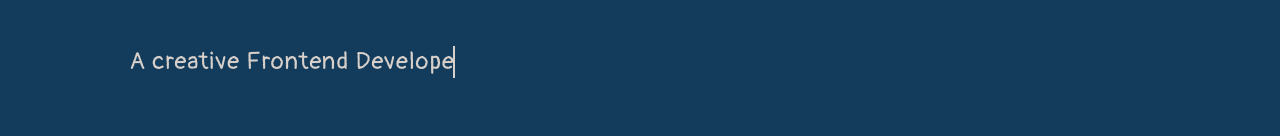
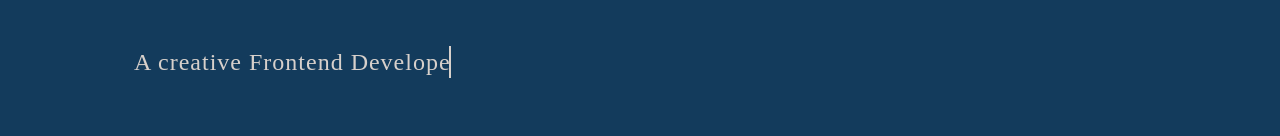
Before and after one commit to zubia77/zubia, a React (Vite) app: page /home in a window 1280 px wide. Shown: the part 470-606 px from the top of the page. Built offline with nearby package versions, Linux system fonts and the light colour scheme; the HTML template or start-up script is replaced by a standard one; a web font is replaced by a local one.

Commit message:
font changed

```diff
--- a/src/pages/LandingPage.jsx
+++ b/src/pages/LandingPage.jsx
@@ -16,7 +16,7 @@ function Landingpage() {
                         Zubi
                     </h1>
                     <div className="">
-                        <h3 className="profession text-center text-xl md:text-2xl font-style16">
+                        <h3 className="profession text-center text-xl md:text-2xl font-style3">
                             A creative Frontend Developer{" "}
                         </h3>
                     </div>{" "}
```
